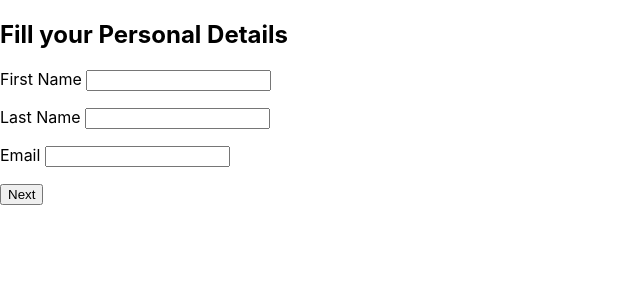
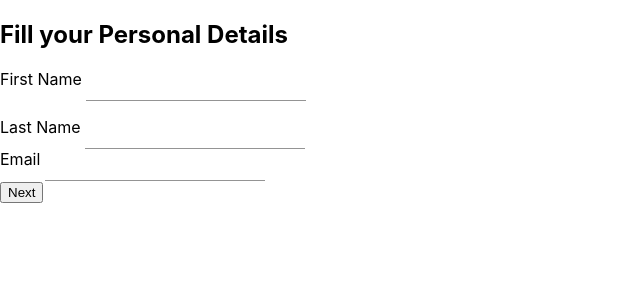
Before and after one commit to SanthoshKumar127/ReactApplication, a React (Create React App) app: page / in a window 1280 px wide. Shown: the top 300 px of the page, without its empty margins (0-640 px from the left). Built offline with nearby package versions, Linux system fonts and the light colour scheme.

Commit message:
Added material ui

```diff
--- a/src/Component/Address.tsx
+++ b/src/Component/Address.tsx
@@ -1,3 +1,4 @@
+import { TextField } from "@material-ui/core";
 import React from "react";
 import { useForm, SubmitHandler } from "react-hook-form";
 import { useHistory } from "react-router";
@@ -24,7 +25,7 @@ const Address: React.FC = () => {
       <h2> Fill your Address </h2>
       <p>
         <label htmlFor="address"> Address </label>
-        <input
+        <TextField
           {...register("address")}
           type="text"
           name="address"
@@ -34,7 +35,7 @@ const Address: React.FC = () => {
       </p>
       <p>
         <label htmlFor="city">City </label>
-        <input
+        <TextField
           {...register("city")}
           type="text"
           name="city"
@@ -44,7 +45,7 @@ const Address: React.FC = () => {
       </p>
       <p>
         <label htmlFor="state"> State </label>
-        <input
+        <TextField
           {...register("state")}
           type="text"
           name="state"
@@ -54,7 +55,7 @@ const Address: React.FC = () => {
       </p>
       <p>
         <label htmlFor="zip"> Zip Code </label>
-        <input
+        <TextField
           {...register("zip")}
           type="number"
           name="zip"
--- a/src/Component/PersonalDetails.tsx
+++ b/src/Component/PersonalDetails.tsx
@@ -1,3 +1,4 @@
+import { Button, TextField } from "@material-ui/core";
 import React from "react";
 import { useForm, SubmitHandler } from "react-hook-form";
 import { useHistory } from "react-router-dom";
@@ -19,11 +20,11 @@ const PersonalDetails: React.FC = () => {
     history.push("/professional");
   };
   return (
-    <form onSubmit={handleSubmit(onSubmit)} noValidate>
+    <form onSubmit={handleSubmit(onSubmit)}>
       <h2> Fill your Personal Details </h2>
       <p>
         <label htmlFor="firstName">First Name </label>
-        <input
+        <TextField
           {...register("firstName")}
           type="text"
           name="firstName"
@@ -31,25 +32,26 @@ const PersonalDetails: React.FC = () => {
           required
         />
       </p>
-      <p>
+      <nav>
         <label htmlFor="lastName">Last Name </label>
-        <input
+        <TextField
           {...register("lastName")}
           type="text"
           name="lastName"
           defaultValue={personal.lastName}
         />
-      </p>
-      <p>
+      </nav>
+      <nav>
         <label htmlFor="email"> Email </label>
-        <input
+        <TextField
           {...register("email")}
           type="email"
           name="email"
           defaultValue={personal.email}
           required
         />
-      </p>
+      </nav>
+      {/* <Button variant="contained" value = "next"> Next </Button> */}
       <input type="submit" value="Next" />
     </form>
   );
--- a/src/Component/ProfessionalDetails.tsx
+++ b/src/Component/ProfessionalDetails.tsx
@@ -1,3 +1,4 @@
+import { TextField } from "@material-ui/core";
 import React from "react";
 import { useForm, SubmitHandler } from "react-hook-form";
 import { useHistory } from "react-router-dom";
@@ -23,7 +24,7 @@ const ProfessionalDetails: React.FC = () => {
       <h2> Fill your Professional Details </h2>
       <p>
         <label htmlFor="firstName">Company Name </label>
-        <input
+        <TextField
           {...register("company")}
           type="text"
           name="company"
@@ -33,16 +34,17 @@ const ProfessionalDetails: React.FC = () => {
       </p>
       <p>
         <label htmlFor="lastName">Designation </label>
-        <input
+        <TextField
           {...register("designation")}
           type="text"
           name="designation"
           defaultValue={professional.designation}
+          required
         />
       </p>
       <p>
         <label htmlFor="number"> Year Of Joining </label>
-        <input
+        <TextField
           {...register("yearOfJoining")}
           type="number"
           name="yearOfJoining"
--- a/src/Component/Review.tsx
+++ b/src/Component/Review.tsx
@@ -14,10 +14,8 @@ function Review() {
     <form onSubmit={handleSubmit}>
       <h2>Review all your info</h2>
       <p>
-        <strong>First Name</strong>: {personal.firstName}
-      </p>
-      <p>
-        <strong>Last Name</strong> : {personal.lastName}
+        <strong>Full Name</strong>:{" "}
+        {personal.firstName + " " + personal.lastName}
       </p>
       <p>
         <strong>Email</strong>: {personal.email}
```
